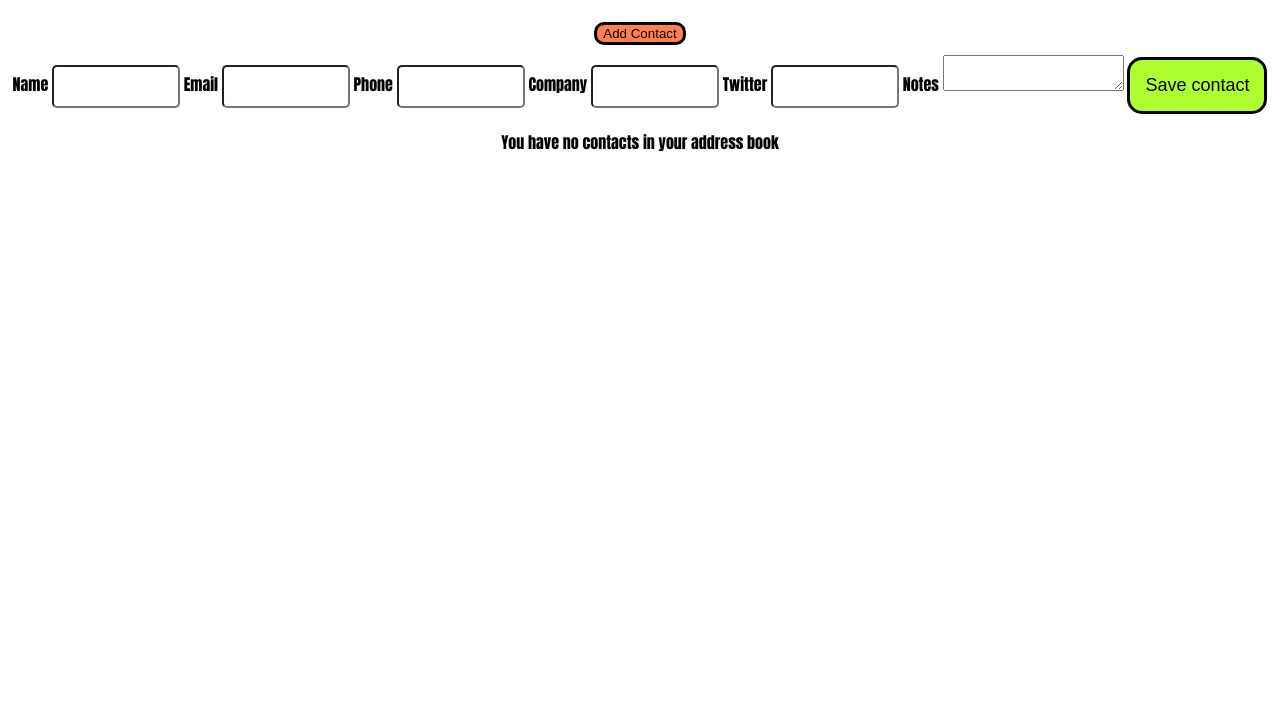
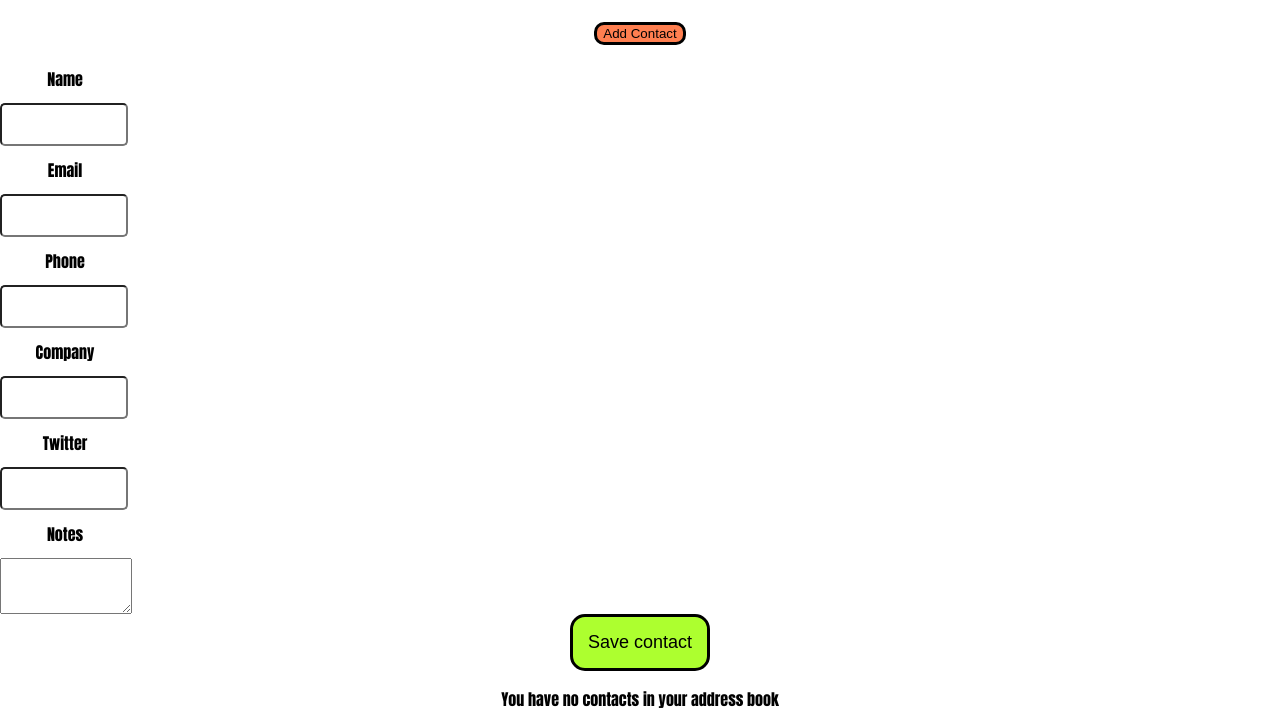
Before and after one commit to Carltesio/AddressBook, a website: page src/index.html in a window 1280 px wide. Both pictures are taken after a click on the button "Add Contact". Shown: the part 73-800 px from the top of the page. Drawn offline with Linux system fonts and the light colour scheme.

Commit message:
adding CSS changes to allign type text area to the left

```diff
--- a/src/assets/css/style.css
+++ b/src/assets/css/style.css
@@ -7,14 +7,14 @@ text-align: center;
 input[type="text"] {
     width: 10%;
     padding: 12px 1px;
-    display: inline-block;
+    display: block;
     border-radius: 5px;
     box-sizing: border-box;
 }
 input[type="email"] {
     width: 10%;
     padding: 12px 1px;
-    display: inline-block;
+    display: block;
     border-radius: 5px;
     box-sizing: border-box;
 }
@@ -35,3 +35,13 @@ input[type="submit"] {
     font-size: large;
     border-radius: 15px;
 }
+label{
+    width: 10%;
+    padding: 12px 1px;
+    display: block;
+}
+textarea{
+    width: 10%;
+    padding: 12px 1px;
+    display: block;
+}
```
Also changed, not shown: src/index.html (+1 -1 lines).
